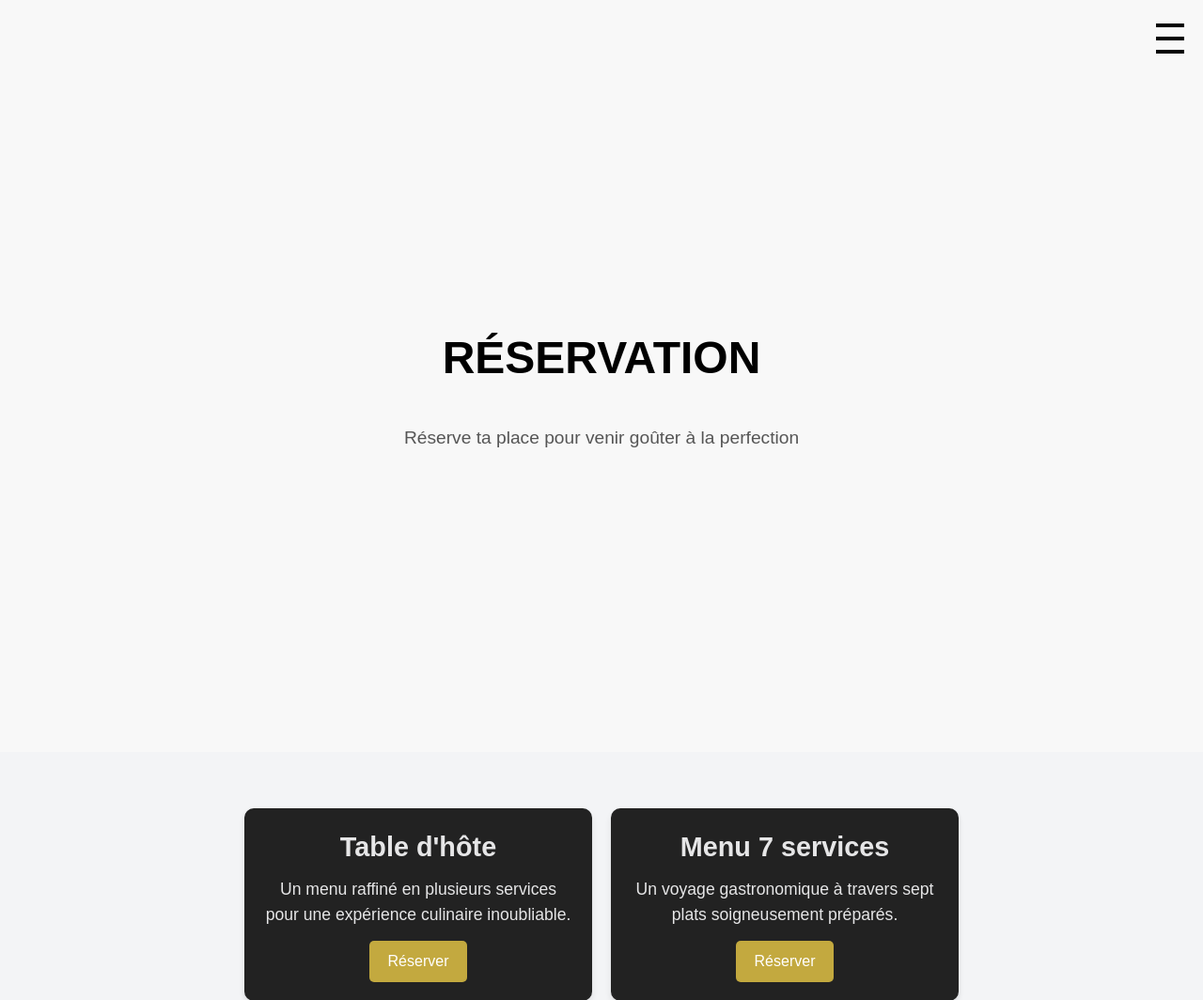
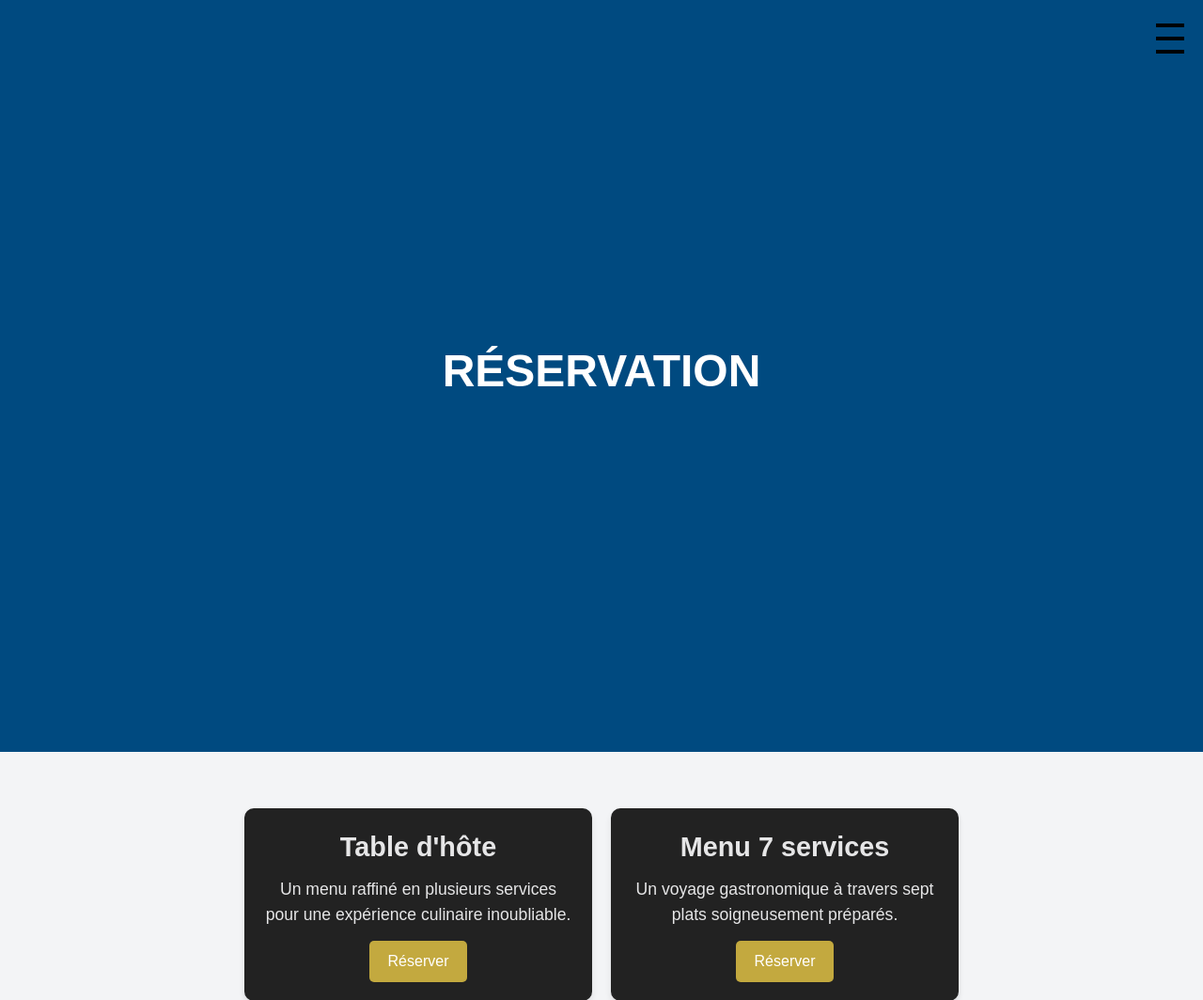
Before and after one commit to CocoriPouiche/RABT1524528_LAFM2113638_WEB4, a PHP site: page /PageReservation.html in a window 1280 px wide. Shown: the top 1064 px of the page at 94% size. Run offline with PHP 8.4, Linux system fonts and the light colour scheme.

Commit message:
Organisation CSS et HTML

```diff
--- a/PageReservation.html
+++ b/PageReservation.html
@@ -6,7 +6,7 @@
     <link rel="stylesheet" href="css/style.css">
 </head>
 <body>
-    <header>
+    <header class="header-reserve">
         <div class="header-container">
             <div class="menu-toggle">
                 <div class="bar"></div>
@@ -16,7 +16,6 @@
         </div>
         <div class="header-title">
             <h1>RÉSERVATION</h1>
-            <p>Réserve ta place pour venir goûter à la perfection</p>
         </div>
     </header>
 
--- a/css/_composant/section-plats.css
+++ b/css/_composant/section-plats.css
@@ -45,7 +45,7 @@ body {
     color: #004A80;
 }
 
-/* Style des éléments de chaque plat */
+
 .plat-item {
     padding: 1rem;
     background-color: white;
@@ -77,7 +77,7 @@ body {
     text-align: right;
 }
 
-/* Footer du site */
+
 footer {
     background-color: #004A80;
     color: white;
--- a/css/_composant/section-reservation.css
+++ b/css/_composant/section-reservation.css
@@ -8,15 +8,15 @@
     font-family: Arial, sans-serif;
 }
 
-
-header {
+/* Header */
+.header-reserve {
     display: flex;
     flex-direction: column;
     align-items: center;
     justify-content: center;
     text-align: center;
     padding: 20px;
-    background-color: #f8f8f8;
+    background-color: #004A80;
     position: relative;
 }
 
@@ -35,16 +35,12 @@ header {
     height: 40px;
 }
 
+/* Le h1 de la page */
 .header-title h1 {
     font-size: 3rem;
     margin-bottom: 10px;
+    color: white;
 }
-
-.header-title p {
-    font-size: 1.2rem;
-    color: #555;
-}
-
 
 .reservation-grid {
     display: grid;
```
